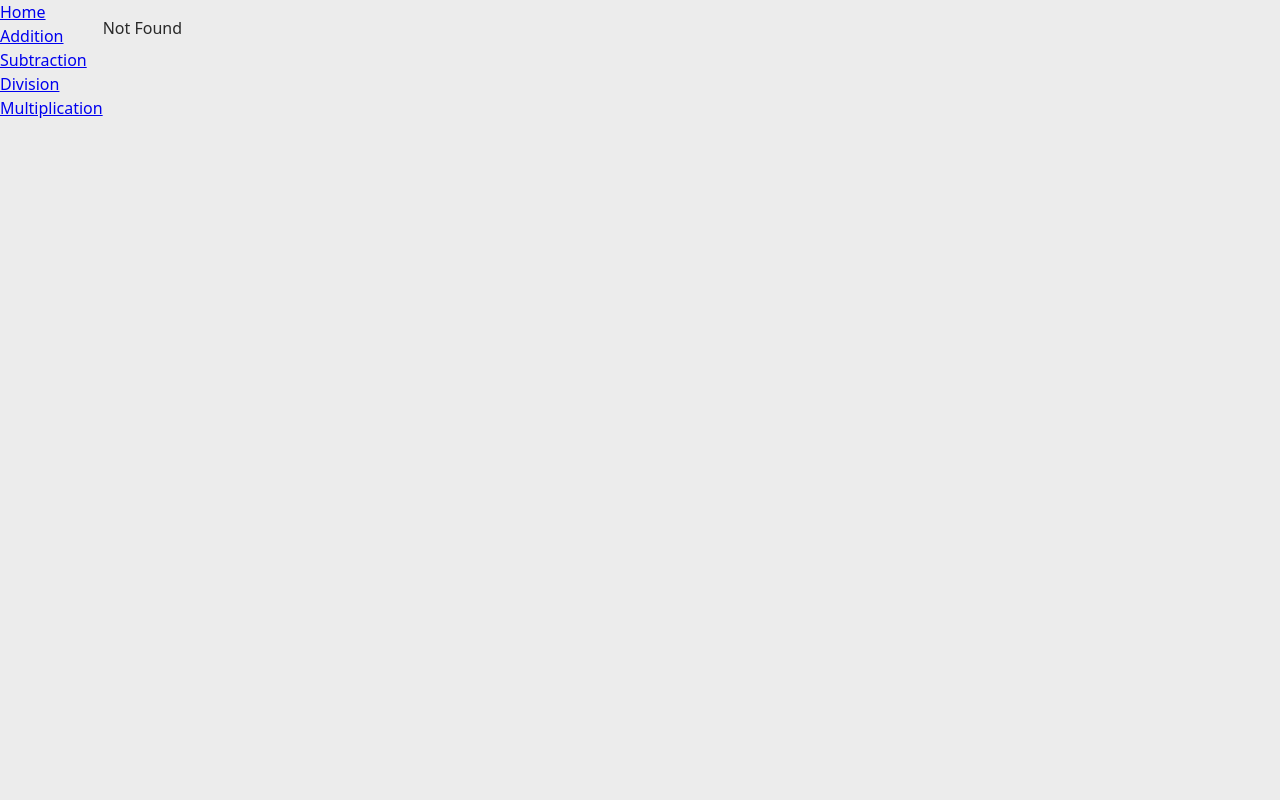
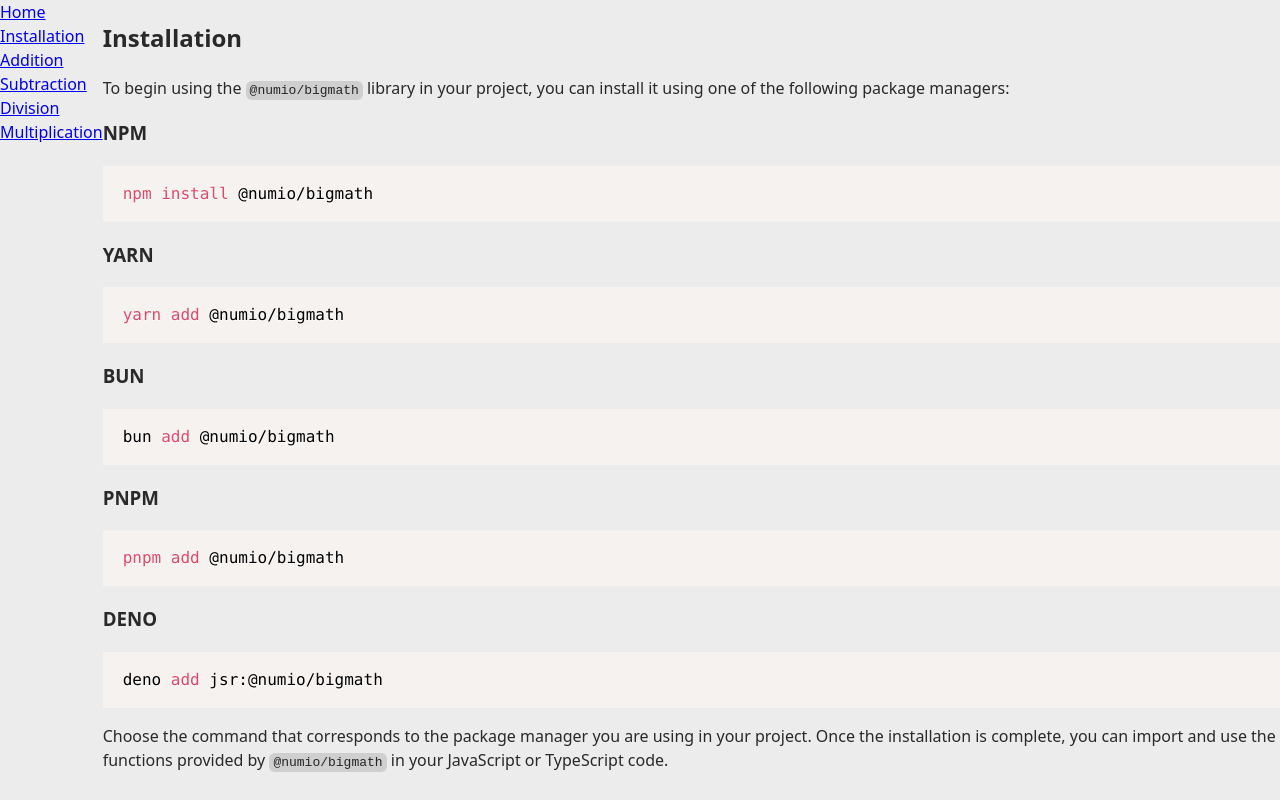
Before and after one commit to shpunter/Home-page, a React (Vite) app: page /install in a window 1280 px wide. Before the commit this address had no page. Built offline with nearby package versions, Linux system fonts and the light colour scheme.

Commit message:
add 'install' page

```diff
--- /dev/null
+++ b/src/components/install/install.tsx
@@ -0,0 +1,47 @@
+import CodeBlock from "/src/UI/codeBlock/codeBlock.tsx";
+
+const Installation = () => {
+  return (
+    <>
+      <h2>Installation</h2>
+      <p>
+        To begin using the <code>@numio/bigmath</code> library in your project,
+        you can install it using one of the following package managers:
+      </p>
+
+      <h3>NPM</h3>
+      <CodeBlock language="bash">
+        {`npm install @numio/bigmath`}
+      </CodeBlock>
+
+      <h3>YARN</h3>
+      <CodeBlock language="bash">
+        {`yarn add @numio/bigmath`}
+      </CodeBlock>
+
+      <h3>BUN</h3>
+      <CodeBlock language="bash">
+        {`bun add @numio/bigmath`}
+      </CodeBlock>
+
+      <h3>PNPM</h3>
+      <CodeBlock language="bash">
+        {`pnpm add @numio/bigmath`}
+      </CodeBlock>
+
+      <h3>DENO</h3>
+      <CodeBlock language="bash">
+        {`deno add jsr:@numio/bigmath`}
+      </CodeBlock>
+
+      <p>
+        Choose the command that corresponds to the package manager you are using
+        in your project. Once the installation is complete, you can import and
+        use the functions provided by <code>@numio/bigmath</code> in your
+        JavaScript or TypeScript code.
+      </p>
+    </>
+  );
+};
+
+export default Installation;
--- a/src/components/rootComponent/rootComponent.tsx
+++ b/src/components/rootComponent/rootComponent.tsx
@@ -8,6 +8,7 @@ const RootComponent = () => {
     <div className={css.main}>
       <Menu>
         <Link to="/">Home</Link>
+        <Link to="/install">Installation</Link>
         <Link to="/add">Addition</Link>
         <Link to="/sub">Subtraction</Link>
         <Link to="/div">Division</Link>
--- a/src/routeTree.gen.ts
+++ b/src/routeTree.gen.ts
@@ -13,6 +13,7 @@
 import { Route as rootRoute } from './routes/__root'
 import { Route as SubImport } from './routes/sub'
 import { Route as MulImport } from './routes/mul'
+import { Route as InstallImport } from './routes/install'
 import { Route as DivImport } from './routes/div'
 import { Route as AddImport } from './routes/add'
 import { Route as IndexImport } from './routes/index'
@@ -28,6 +29,12 @@ const SubRoute = SubImport.update({
 const MulRoute = MulImport.update({
   id: '/mul',
   path: '/mul',
+  getParentRoute: () => rootRoute,
+} as any)
+
+const InstallRoute = InstallImport.update({
+  id: '/install',
+  path: '/install',
   getParentRoute: () => rootRoute,
 } as any)
 
@@ -74,6 +81,13 @@ declare module '@tanstack/react-router' {
       preLoaderRoute: typeof DivImport
       parentRoute: typeof rootRoute
     }
+    '/install': {
+      id: '/install'
+      path: '/install'
+      fullPath: '/install'
+      preLoaderRoute: typeof InstallImport
+      parentRoute: typeof rootRoute
+    }
     '/mul': {
       id: '/mul'
       path: '/mul'
@@ -97,6 +111,7 @@ export interface FileRoutesByFullPath {
   '/': typeof IndexRoute
   '/add': typeof AddRoute
   '/div': typeof DivRoute
+  '/install': typeof InstallRoute
   '/mul': typeof MulRoute
   '/sub': typeof SubRoute
 }
@@ -105,6 +120,7 @@ export interface FileRoutesByTo {
   '/': typeof IndexRoute
   '/add': typeof AddRoute
   '/div': typeof DivRoute
+  '/install': typeof InstallRoute
   '/mul': typeof MulRoute
   '/sub': typeof SubRoute
 }
@@ -114,16 +130,17 @@ export interface FileRoutesById {
   '/': typeof IndexRoute
   '/add': typeof AddRoute
   '/div': typeof DivRoute
+  '/install': typeof InstallRoute
   '/mul': typeof MulRoute
   '/sub': typeof SubRoute
 }
 
 export interface FileRouteTypes {
   fileRoutesByFullPath: FileRoutesByFullPath
-  fullPaths: '/' | '/add' | '/div' | '/mul' | '/sub'
+  fullPaths: '/' | '/add' | '/div' | '/install' | '/mul' | '/sub'
   fileRoutesByTo: FileRoutesByTo
-  to: '/' | '/add' | '/div' | '/mul' | '/sub'
-  id: '__root__' | '/' | '/add' | '/div' | '/mul' | '/sub'
+  to: '/' | '/add' | '/div' | '/install' | '/mul' | '/sub'
+  id: '__root__' | '/' | '/add' | '/div' | '/install' | '/mul' | '/sub'
   fileRoutesById: FileRoutesById
 }
 
@@ -131,6 +148,7 @@ export interface RootRouteChildren {
   IndexRoute: typeof IndexRoute
   AddRoute: typeof AddRoute
   DivRoute: typeof DivRoute
+  InstallRoute: typeof InstallRoute
   MulRoute: typeof MulRoute
   SubRoute: typeof SubRoute
 }
@@ -139,6 +157,7 @@ const rootRouteChildren: RootRouteChildren = {
   IndexRoute: IndexRoute,
   AddRoute: AddRoute,
   DivRoute: DivRoute,
+  InstallRoute: InstallRoute,
   MulRoute: MulRoute,
   SubRoute: SubRoute,
 }
@@ -156,6 +175,7 @@ export const routeTree = rootRoute
         "/",
         "/add",
         "/div",
+        "/install",
         "/mul",
         "/sub"
       ]
@@ -169,6 +189,9 @@ export const routeTree = rootRoute
     "/div": {
       "filePath": "div.tsx"
     },
+    "/install": {
+      "filePath": "install.tsx"
+    },
     "/mul": {
       "filePath": "mul.tsx"
     },
--- /dev/null
+++ b/src/routes/install.tsx
@@ -0,0 +1,6 @@
+import { createFileRoute } from "@tanstack/react-router";
+import Installation from "/src/components/install/install.tsx";
+
+export const Route = createFileRoute("/install")({
+  component: Installation,
+});
```
